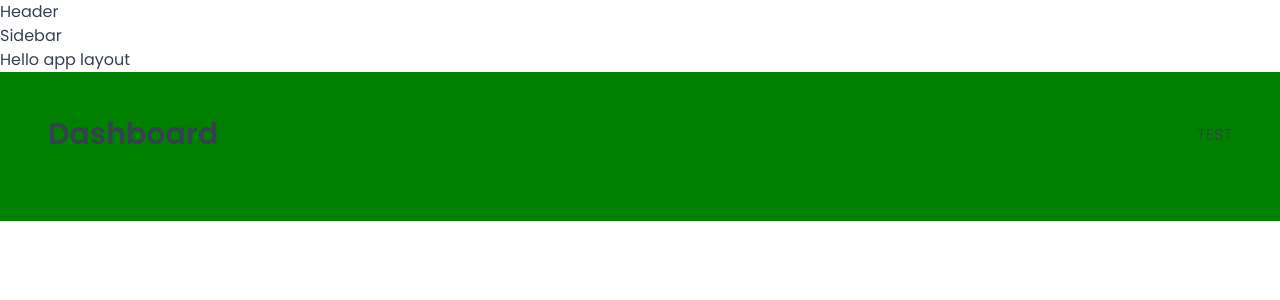
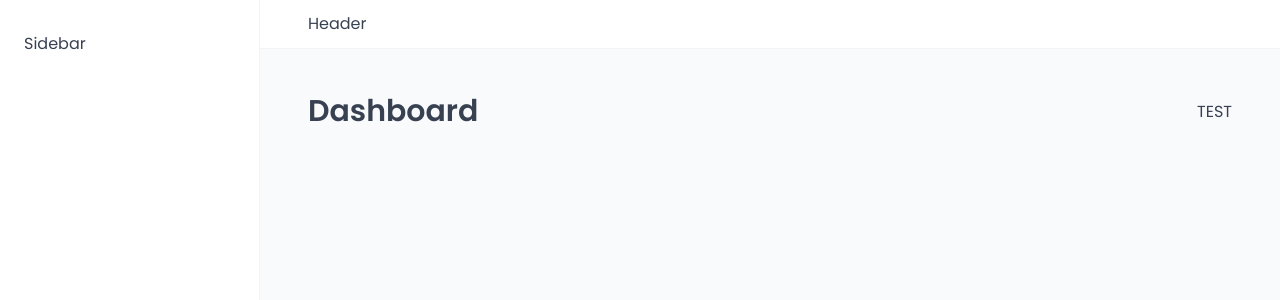
Before and after one commit to kishore26kk/the-wild-oasis, a React (Vite) app: page /dashboard in a window 1280 px wide. Shown: the top 300 px of the page. Built offline with nearby package versions, Linux system fonts and the light colour scheme; a web font is replaced by a local one.

Commit message:
added styles to app layout

```diff
--- a/src/ui/AppLayout.jsx
+++ b/src/ui/AppLayout.jsx
@@ -3,21 +3,27 @@
 import Sidebar from "./Sidebar"
 import { styled } from "styled-components"
 
+
+const StyledAppLayout = styled.div`
+  display : grid;
+  grid-template-columns: 26rem 1fr;
+  grid-template-rows: auto 1fr;
+  height : 100vh;
+`
 const Main = styled.main`
-  background-color: green;
+  background-color: var(--color-grey-50);
   padding : 4rem 4.8rem 6.4rem;
 `
 
 const AppLayout = () => {
   return (
-    <div>
+    <StyledAppLayout>
         <Header />
         <Sidebar />
-        <p>Hello app layout</p>
         <Main>
             <Outlet />
         </Main>
-    </div>
+    </StyledAppLayout>
   )
 }
 
--- a/src/ui/Header.jsx
+++ b/src/ui/Header.jsx
@@ -1,16 +1,14 @@
 import { styled } from "styled-components"
 
-
-
 const StyledHeader = styled.header`
-   background-color: orangered;
+   background-color: var(--color-grey-0);
    padding : 1.2rem 4.8rem;
-   border-bottom: 1px solid var(--color-gray-100);
+   border-bottom: 1px solid var(--color-grey-100);
 `
 
 const Header = () => {
   return (
-    <div>Header</div>
+    <StyledHeader>Header</StyledHeader>
   )
 }
 
--- a/src/ui/Sidebar.jsx
+++ b/src/ui/Sidebar.jsx
@@ -1,6 +1,15 @@
+import { styled } from "styled-components"
+
+const StyledSidebar = styled.aside`
+   background-color: var(--color-grey-0);
+   padding : 3.2rem 2.4rem;
+   border-right : 1px solid var(--color-grey-100);
+
+   grid-row : 1 / -1;
+`
 const Sidebar = () => {
   return (
-    <aside>Sidebar</aside>
+    <StyledSidebar>Sidebar</StyledSidebar>
   )
 }
 
```
